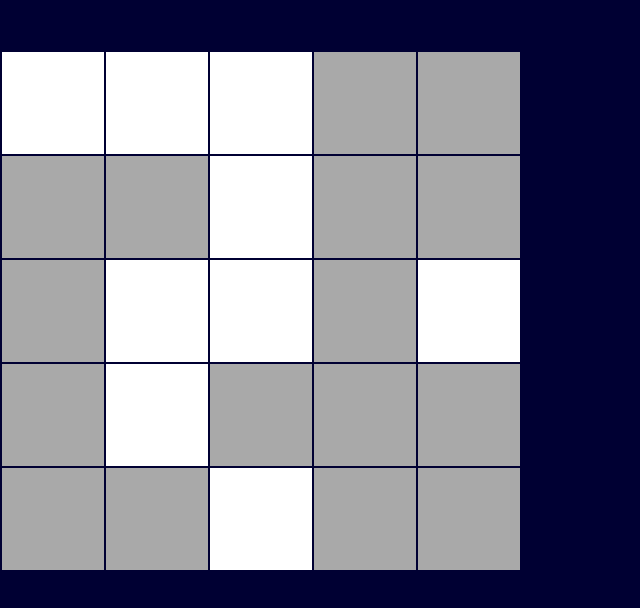
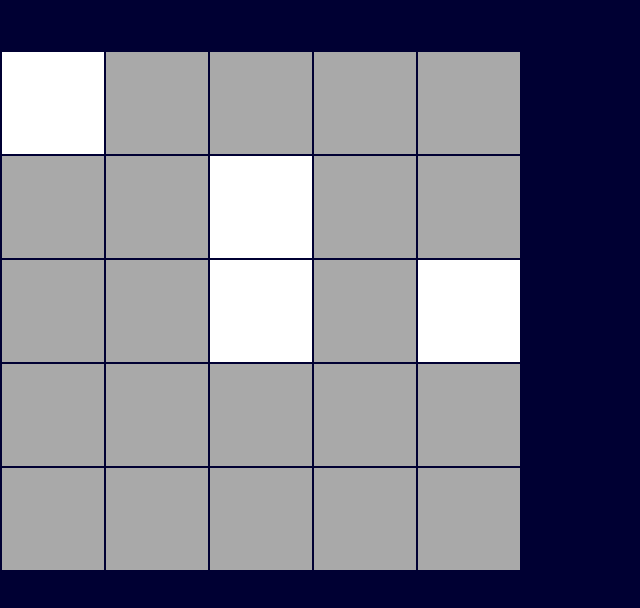
Before and after one commit to JoseBorbon/lights-out-game-app, a React (Create React App) app: page / in a window 1280 px wide. Shown: the top 608 px of the page, without its empty margins (0-640 px from the left). Built offline with nearby package versions, Linux system fonts and the light colour scheme.

Commit message:
bound method to this keyword and changed light odd

```diff
--- a/src/Board.jsx
+++ b/src/Board.jsx
@@ -32,13 +32,12 @@ class Board extends Component {
   static defaultProps = {
     nRows: 5,
     nCols: 5,
-    chanceLightStartsOn: 0.3,
+    chanceLightStartsOn: 0.15,
   };
   constructor(props) {
     super(props);
-
-    // TODO: set initial state
     this.state = { hasWon: false, board: this.createBoard() };
+    this.flipCellsAround = this.flipCellsAround.bind(this);
   }
 
   /** create a board nrows high/ncols wide, each cell randomly lit or unlit */
@@ -117,6 +116,7 @@ class Board extends Component {
         board[y + 1][x] = !board[y + 1][x];
       }
     })(y, x);
+    this.setState({ board: board });
 
     // win when every cell is turned off
     for (let y = 0; y < nRows; y++) {
@@ -127,7 +127,7 @@ class Board extends Component {
         }
       }
     }
-    this.setState({ board, hasWon: true });
+    this.setState({ hasWon: true });
   }
 
   /** Render game board or winning message. */
@@ -148,16 +148,3 @@ class Board extends Component {
 }
 
 export default Board;
-
-// [
-//     ['0-0', '1-0','2-0','3-0','4-0'],
-//     ['0-1', '1-1','2-1','3-1','4-1'],
-//     ['0-2', '1-2','2-2','3-2','4-2'],
-//     ['0-3', '1-3','2-3','3-3','4-3'],
-//     ['0-4', '1-4','2-4','3-4','4-4'],
-// ]
-
-/*
-In the render, the Table Cells will be holding the coordinate so that when we click on the square,
-the coordinate will be given accordingly to the flipCells Function
-*/
```
